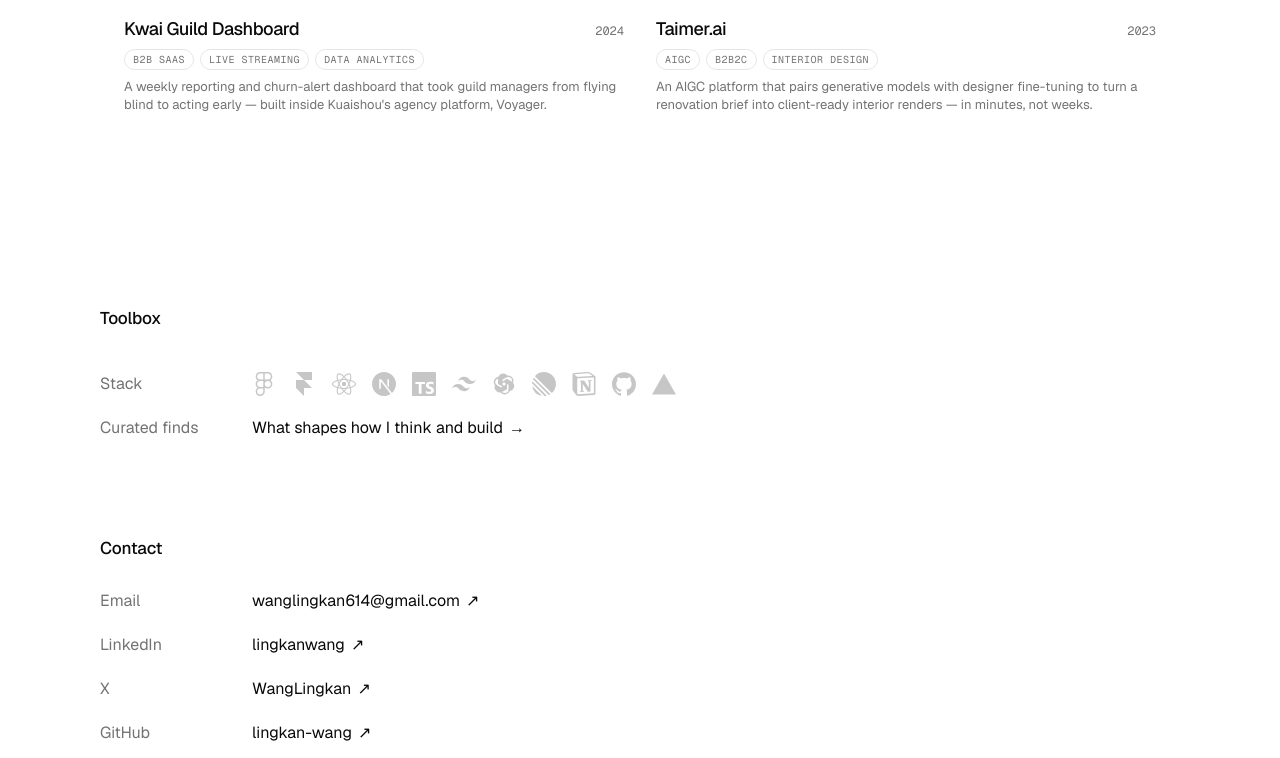
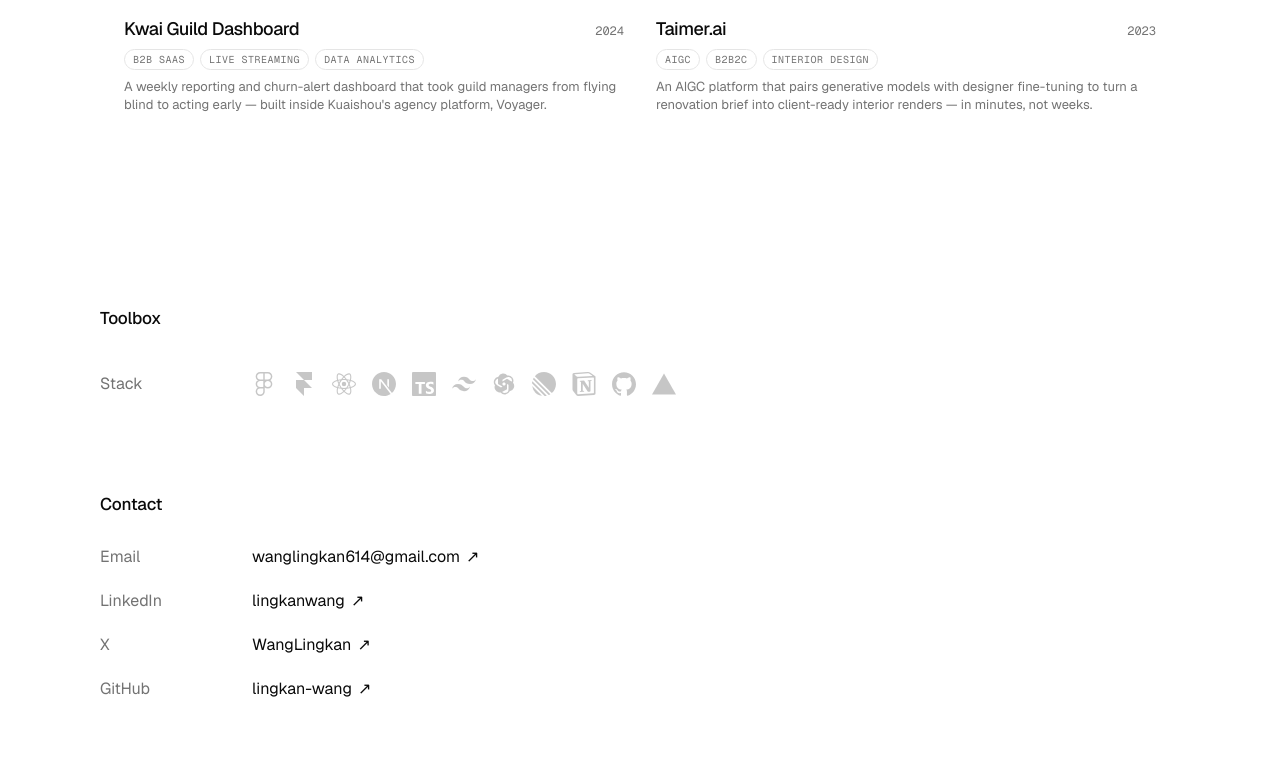
Before and after one commit to lingkan-wang/lingkan-wang.github.io, a Next.js app: page / in a window 1280 px wide. Shown: the part 1895-2653 px from the top of the page. Built offline with nearby package versions, Linux system fonts and the light colour scheme.

Commit message:
Refine footer visibility

```diff
--- a/components/footer.tsx
+++ b/components/footer.tsx
@@ -1,6 +1,7 @@
 "use client";
 
 import { type CSSProperties, useEffect, useState } from "react";
+import { usePathname } from "next/navigation";
 import { PiOpenAiLogoFill } from "react-icons/pi";
 import {
   SiFigma,
@@ -54,6 +55,7 @@
 ] as const;
 
 export function Footer() {
+  const pathname = usePathname();
   const [californiaTime, setCaliforniaTime] = useState("--:--");
 
   useEffect(() => {
@@ -79,6 +81,10 @@
       document.removeEventListener("visibilitychange", updateWhenVisible);
     };
   }, []);
+
+  if (pathname === "/about" || pathname === "/playground") {
+    return null;
+  }
 
   return (
     <footer className="px-6 pb-20 pt-16 sm:pb-24 sm:pt-20" aria-label="Site footer">
@@ -115,16 +121,6 @@
                   </li>
                 ))}
               </ul>
-            </div>
-
-            <div className="grid min-w-0 gap-1 sm:grid-cols-[152px_minmax(0,1fr)] sm:items-baseline sm:gap-0">
-              <p className="text-muted">Curated finds</p>
-              <a className="site-footer-link" href="/playground#writing">
-                <span className="site-footer-link__text">What shapes how I think and build</span>
-                <span className="shrink-0" aria-hidden="true">
-                  →
-                </span>
-              </a>
             </div>
           </div>
         </section>
```
